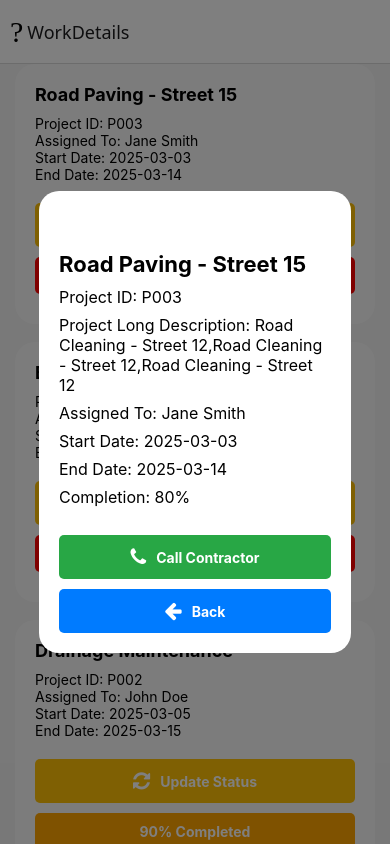
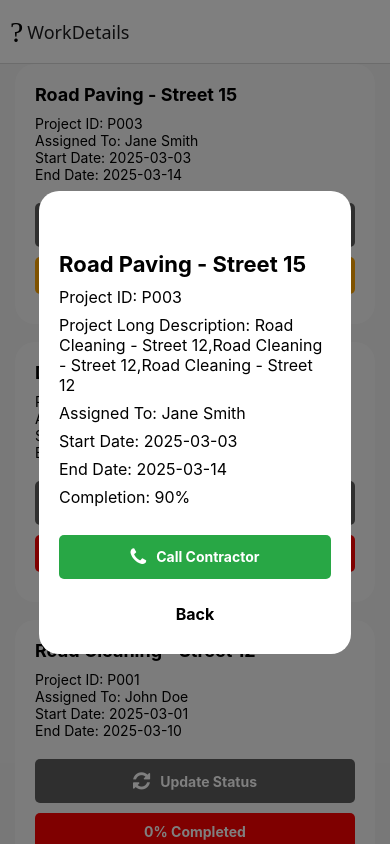
Before and after one commit to amitjbhardwaj/VampUp, a React Native app: screen /WorkerActiveWorkScreen in a window 390 px wide. Both pictures are taken after a click on the element 195 px from the left and 194 px from the top of the page. Built offline with nearby package versions, Linux system fonts and the light colour scheme.

Commit message:
back button stlyed

```diff
--- a/src/screen/ForgotPasswordScreen.tsx
+++ b/src/screen/ForgotPasswordScreen.tsx
@@ -76,6 +76,9 @@ const ForgotPasswordScreen = () => {
                     <TouchableOpacity style={styles.actionBtn} onPress={handleSubmitAadhaar}>
                         <Text style={styles.actionBtnText}>Submit</Text>
                     </TouchableOpacity>
+                    <TouchableOpacity style={styles.backButton} onPress={() => navigation.goBack()}>
+                        <Text style={styles.backButtonText}>Back</Text>
+                    </TouchableOpacity>
                 </View>
             )}
 
@@ -97,6 +100,9 @@ const ForgotPasswordScreen = () => {
                     {otpError ? <Text style={styles.errorText}>{otpError}</Text> : null}
                     <TouchableOpacity style={styles.actionBtn} onPress={handleSubmitOtp}>
                         <Text style={styles.actionBtnText}>Submit OTP</Text>
+                    </TouchableOpacity>
+                    <TouchableOpacity style={styles.backButton} onPress={() => navigation.goBack()}>
+                        <Text style={styles.backButtonText}>Back</Text>
                     </TouchableOpacity>
                 </View>
             )}
@@ -128,6 +134,9 @@ const ForgotPasswordScreen = () => {
                     {passwordError ? <Text style={styles.errorText}>{passwordError}</Text> : null}
                     <TouchableOpacity style={styles.actionBtn} onPress={handleResetPassword}>
                         <Text style={styles.actionBtnText}>Reset Password</Text>
+                    </TouchableOpacity>
+                    <TouchableOpacity style={styles.backButton} onPress={() => navigation.goBack()}>
+                        <Text style={styles.backButtonText}>Back</Text>
                     </TouchableOpacity>
                 </View>
             )}
@@ -192,7 +201,17 @@ const styles = StyleSheet.create({
     },
     inputIcon: {
         marginRight: 10,
-    }
+    },
+    backButton: {
+        marginTop: 15,
+        padding: 10,
+        alignItems: "center",
+    },
+    backButtonText: {
+        color: "#000",
+        fontSize: 16,
+        fontWeight: "bold",
+    },
 });
 
 export default ForgotPasswordScreen;
--- a/src/screen/WorkerHomeScreen.tsx
+++ b/src/screen/WorkerHomeScreen.tsx
@@ -149,14 +149,13 @@ const WorkerHomeScreen = () => {
 
             {/* Submit Button */}
             <TouchableOpacity style={styles.submitButton} onPress={handleSubmit}>
-              <Text style={styles.buttonText}>Submit</Text>
+              <Text style={styles.submitButtonText}>Submit</Text>
             </TouchableOpacity>
 
             {/* Close Button (Same size as Submit button, color black) */}
             <TouchableOpacity
-              style={styles.closeButton}
-              onPress={() => setModalVisible(false)}
-            >
+              style={styles.backButton}
+              onPress={() => setModalVisible(false)}>
               <Text style={styles.buttonText}>Close</Text>
             </TouchableOpacity>
           </View>
@@ -241,24 +240,30 @@ const styles = StyleSheet.create({
     textAlignVertical: "top",
   },
   submitButton: {
-    backgroundColor: "#28a745",
+    backgroundColor: "#000",
     padding: 12,
     borderRadius: 5,
     alignItems: "center",
     width: "100%",
-    marginBottom: 20,
+    marginBottom: 10,
   },
-  buttonText: {
+  submitButtonText: {
     color: "#fff",
     fontWeight: "bold",
   },
-  closeButton: {
-    backgroundColor: "#000", // Black background for close button
-    padding: 12,
-    borderRadius: 5,
+  buttonText: {
+    color: "#000",
+    fontWeight: "bold",
+  },
+  backButton: {
+    marginTop: 15,
+    padding: 10,
     alignItems: "center",
-    width: "100%", // Same width as submit button
-    marginBottom: 20,
+  },
+  backButtonText: {
+    color: "#000",
+    fontSize: 16,
+    fontWeight: "bold",
   },
 });
 
--- a/src/screen/worker/WorkUpdateStatusScreen.tsx
+++ b/src/screen/worker/WorkUpdateStatusScreen.tsx
@@ -85,7 +85,7 @@ const WorkUpdateStatusScreen = () => {
             {/* Update Button */}
             <View style={styles.bottomContainer}>
                 <TouchableOpacity
-                    style={styles.backButton}
+                    style={styles.updateButton}
                     onPress={() => {
                         console.log("Updated project:", {
                             projectId,
@@ -104,22 +104,18 @@ const WorkUpdateStatusScreen = () => {
             </View>
 
             {/* Back Button */}
-            <View style={styles.bottomContainer}>
-                <TouchableOpacity
-                    style={styles.backButton}
-                    onPress={() => navigation.goBack()}
-                >
-                    <Icon name="arrow-left" size={20} color="#fff" />
-                    <Text style={styles.buttonText}>Back</Text>
-                </TouchableOpacity>
-            </View>
+            <TouchableOpacity
+                style={styles.backToCardsButton}
+                onPress={() => navigation.goBack()}>
+                <Text style={styles.backToCardsText}>Back</Text>
+            </TouchableOpacity>
         </View>
     );
 };
 
 const styles = StyleSheet.create({
     container: {
-        flex: 2,
+        flex: 1,
         backgroundColor: "#fff",
         marginTop: 40
     },
@@ -155,15 +151,14 @@ const styles = StyleSheet.create({
         justifyContent: 'flex-end',
         paddingBottom: 25,
     },
-    backButton: {
+    updateButton: {
         backgroundColor: '#000',
         padding: 12,
         borderRadius: 5,
         alignItems: 'center',
         flexDirection: 'row',
         justifyContent: 'center',
-        marginTop: -30,
-        marginBottom: 30,
+        marginTop: 10,
         marginLeft: 20,
         marginRight: 20
     },
@@ -172,6 +167,17 @@ const styles = StyleSheet.create({
         fontWeight: "bold",
         marginLeft: 10,
     },
+    backToCardsButton: {
+        marginTop: 15,
+        padding: 10,
+        alignItems: "center",
+    },
+    backToCardsText: {
+        color: "#000",
+        fontSize: 16,
+        fontWeight: "bold",
+        marginBottom : 50
+    },
 });
 
 export default WorkUpdateStatusScreen;
--- a/src/screen/worker/WorkerActiveWorkScreen.tsx
+++ b/src/screen/worker/WorkerActiveWorkScreen.tsx
@@ -25,10 +25,10 @@ export interface Project {
 }
 
 const projectData: Project[] = [
-  { project_Id: 'P001', project_description: 'Road Cleaning - Street 12', long_project_description: 'Road Cleaning - Street 12,Road Cleaning - Street 12,Road Cleaning - Street 12,Road Cleaning - Street 12', assigned_to: 'John Doe', project_start_date: '2025-03-01', project_end_date: '2025-03-10', completion_percentage: 100, contractor_phone: '+919876543210' },
-  { project_Id: 'P002', project_description: 'Drainage Maintenance', long_project_description: 'Road Cleaning - Street 12,Road Cleaning - Street 12,Road Cleaning - Street 12', assigned_to: 'John Doe', project_start_date: '2025-03-05', project_end_date: '2025-03-15', completion_percentage: 90, contractor_phone: '+919876543211' },
-  { project_Id: 'P003', project_description: 'Road Paving - Street 15', long_project_description: 'Road Cleaning - Street 12,Road Cleaning - Street 12,Road Cleaning - Street 12', assigned_to: 'Jane Smith', project_start_date: '2025-03-03', project_end_date: '2025-03-14', completion_percentage: 80, contractor_phone: '+919876543212' },
-  { project_Id: 'P004', project_description: 'Bridge Repair', long_project_description: 'Road Cleaning - Street 12,Road Cleaning - Street 12', assigned_to: 'Jane Smith', project_start_date: '2025-03-10', project_end_date: '2025-03-20', completion_percentage: 70, contractor_phone: '+919876543213' },
+  { project_Id: 'P001', project_description: 'Road Cleaning - Street 12', long_project_description: 'Road Cleaning - Street 12,Road Cleaning - Street 12,Road Cleaning - Street 12,Road Cleaning - Street 12', assigned_to: 'John Doe', project_start_date: '2025-03-01', project_end_date: '2025-03-10', completion_percentage: 0, contractor_phone: '+919876543210' },
+  { project_Id: 'P002', project_description: 'Drainage Maintenance', long_project_description: 'Road Cleaning - Street 12,Road Cleaning - Street 12,Road Cleaning - Street 12', assigned_to: 'John Doe', project_start_date: '2025-03-05', project_end_date: '2025-03-15', completion_percentage: 10, contractor_phone: '+919876543211' },
+  { project_Id: 'P003', project_description: 'Road Paving - Street 15', long_project_description: 'Road Cleaning - Street 12,Road Cleaning - Street 12,Road Cleaning - Street 12', assigned_to: 'Jane Smith', project_start_date: '2025-03-03', project_end_date: '2025-03-14', completion_percentage: 90, contractor_phone: '+919876543212' },
+  { project_Id: 'P004', project_description: 'Bridge Repair', long_project_description: 'Road Cleaning - Street 12,Road Cleaning - Street 12', assigned_to: 'Jane Smith', project_start_date: '2025-03-10', project_end_date: '2025-03-20', completion_percentage: 100, contractor_phone: '+919876543213' },
 ];
 
 // Function to categorize completion percentages
@@ -167,12 +167,9 @@ const WorkerActiveWorkScreen = () => {
                   )}
 
                   {/* Back Button */}
-                  <TouchableOpacity
-                    style={styles.backButton}
-                    onPress={() => setModalVisible(false)}
-                  >
-                    <Icon name="arrow-left" size={20} color="#fff" />
-                    <Text style={styles.buttonText}>Back</Text>
+
+                  <TouchableOpacity style={styles.backButton} onPress={() => setModalVisible(false)}>
+                    <Text style={styles.backButtonText}>Back</Text>
                   </TouchableOpacity>
                 </View>
               )}
@@ -246,15 +243,6 @@ const styles = StyleSheet.create({
     justifyContent: 'center',
     marginTop: 20,
   },
-  backButton: {
-    backgroundColor: '#007bff',
-    padding: 12,
-    borderRadius: 5,
-    alignItems: 'center',
-    flexDirection: 'row',
-    justifyContent: 'center',
-    marginTop: 10,
-  },
   buttonText: {
     color: '#fff',
     fontWeight: 'bold',
@@ -270,7 +258,7 @@ const styles = StyleSheet.create({
     marginTop: 20,
   },
   updateStatusButton: {
-    backgroundColor: '#ffc107', // Amber color for visibility
+    backgroundColor: 'rgb(95, 95, 95)', // Amber color for visibility
     padding: 12,
     borderRadius: 5,
     alignItems: 'center',
@@ -278,6 +266,16 @@ const styles = StyleSheet.create({
     justifyContent: 'center',
     marginTop: 20,
   },
+  backButton: {
+    marginTop: 15,
+    padding: 10,
+    alignItems: "center",
+  },
+  backButtonText: {
+    color: "#000",
+    fontSize: 16,
+    fontWeight: "bold",
+  },
 });
 
 export default App;
```
